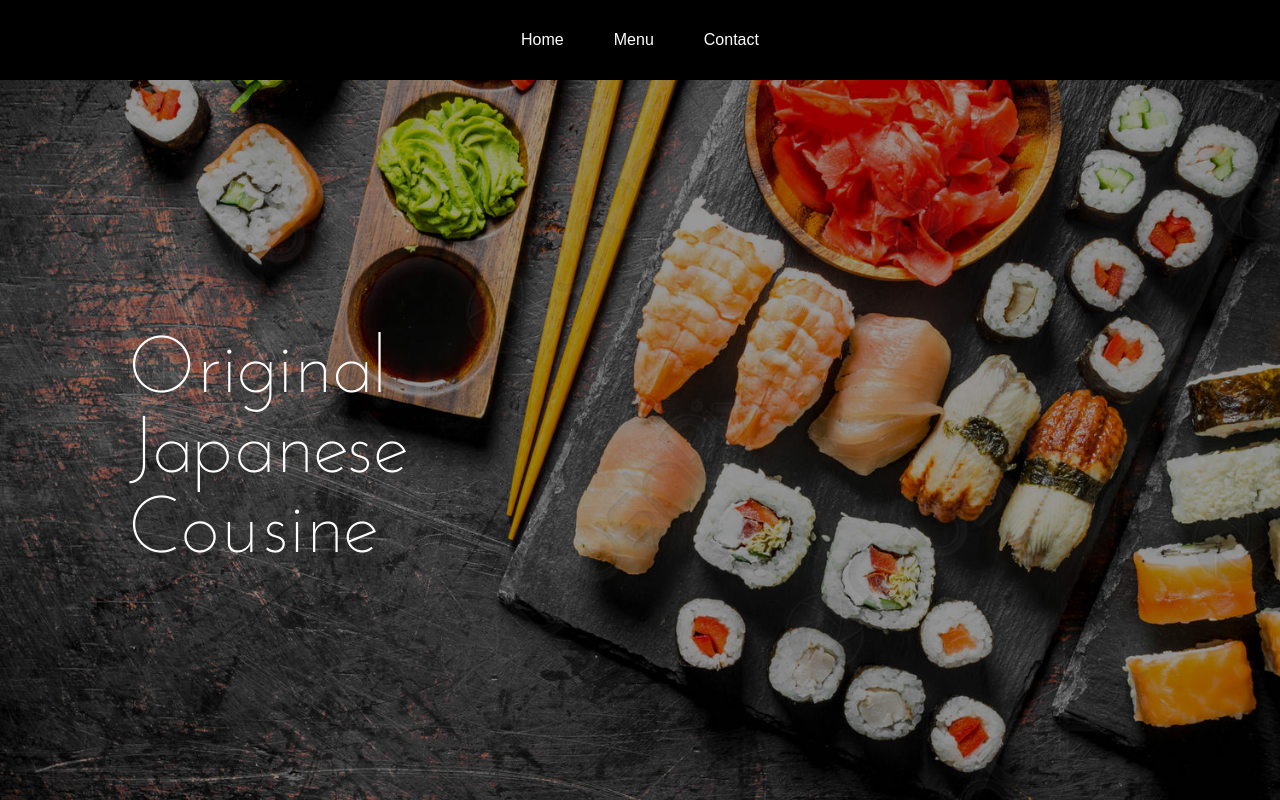
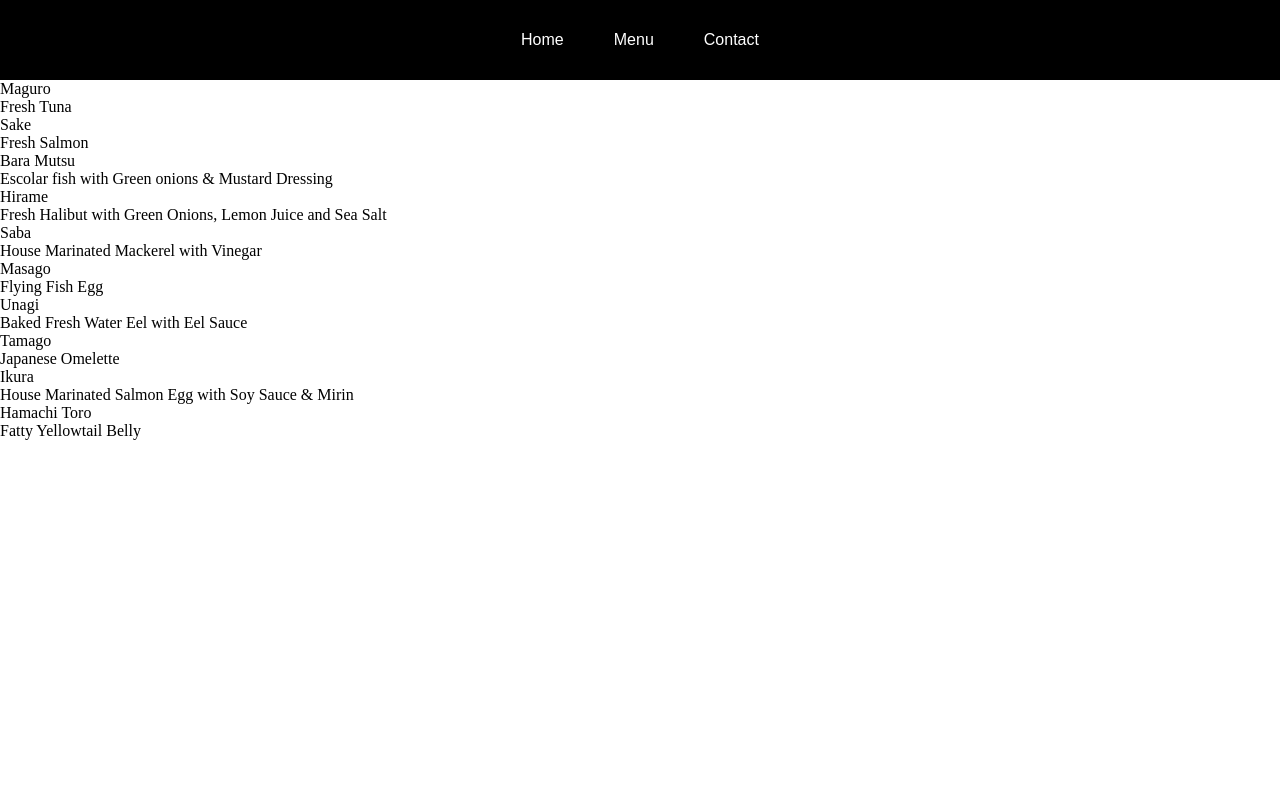
Before and after one commit to Mindshaked/restaurant-page, a website with bundled scripts: page dist/index.html in a window 1280 px wide. Both pictures are taken after a click on the element "Menu". Built offline with nearby package versions, Linux system fonts and the light colour scheme.

Commit message:
added menu elements, needs styling

```diff
--- a/src/contactpage.js
+++ b/src/contactpage.js
@@ -0,0 +1,26 @@
+const contactPage = function loadContactPage(){
+    const content = document.getElementById("content");
+
+    const landingImage = document.createElement("div");
+    landingImage.setAttribute("id", "landing-image")
+
+    const headline = document.createElement("div");
+    headline.setAttribute("id", "headline");
+
+    const headline1 = document.createElement("div");
+    headline1.innerHTML = "Original"
+    const headline2 = document.createElement("div");
+    headline2.innerHTML = "Japanese"
+    const headline3 = document.createElement("div");
+    headline3.innerHTML = "Cousine"
+
+    headline.appendChild(headline1);
+    headline.appendChild(headline2);
+    headline.appendChild(headline3);
+    content.appendChild(landingImage);
+    content.appendChild(headline);
+
+    console.log("the function works")
+}
+
+export {homePage};
--- a/src/index.js
+++ b/src/index.js
@@ -1,5 +1,16 @@
 console.log("hello, this is working!")
 
 import {homePage} from "./homepage.js";
+import { menuPage } from "./menupage.js";
 
-homePage();
+const homeButton = document.getElementById("home-button");
+homeButton.addEventListener("click", function(e) {
+    homePage();
+})
+
+
+
+const menuButton = document.getElementById("menu-button");
+menuButton.addEventListener("click", function(e) {
+    menuPage();
+});
--- a/src/menupage.js
+++ b/src/menupage.js
@@ -0,0 +1,120 @@
+const menuPage = function loadMenuPage(){
+    const content = document.getElementById("content");
+
+    const menuTitle = document.createElement("div");
+    menuTitle.setAttribute("id", "menu-title")
+
+    const menuMeals = document.createElement("div");
+    menuMeals.setAttribute("id", "menu-meals");
+
+    const mItem1 = document.createElement("div");
+    const mItem1Title = document.createElement("div");
+    mItem1Title.innerHTML = "Maguro"
+    const mItem1Desc = document.createElement("div");
+    mItem1Desc.innerHTML = "Fresh Tuna"
+    mItem1.classList.add("menu-item")
+
+    const mItem2 = document.createElement("div");
+    const mItem2Title = document.createElement("div");
+    mItem2Title.innerHTML = "Sake"
+    const mItem2Desc = document.createElement("div");
+    mItem2Desc.innerHTML = "Fresh Salmon"
+    mItem2.classList.add("menu-item")
+
+    const mItem3 = document.createElement("div");
+    const mItem3Title = document.createElement("div");
+    mItem3Title.innerHTML = "Bara Mutsu"
+    const mItem3Desc = document.createElement("div");
+    mItem3Desc.innerHTML = "Escolar fish with Green onions & Mustard Dressing"
+    mItem3.classList.add("menu-item")
+
+    const mItem4 = document.createElement("div");
+    const mItem4Title = document.createElement("div");
+    mItem4Title.innerHTML = "Hirame"
+    const mItem4Desc = document.createElement("div");
+    mItem4Desc.innerHTML = "Fresh Halibut with Green Onions, Lemon Juice and Sea Salt"
+    mItem4.classList.add("menu-item")
+
+    const mItem5 = document.createElement("div");
+    const mItem5Title = document.createElement("div");
+    mItem5Title.innerHTML = "Saba"
+    const mItem5Desc = document.createElement("div");
+    mItem5Desc.innerHTML = "House Marinated Mackerel with Vinegar"
+    mItem5.classList.add("menu-item")
+
+    const mItem6 = document.createElement("div");
+    const mItem6Title = document.createElement("div");
+    mItem6Title.innerHTML = "Masago"
+    const mItem6Desc = document.createElement("div");
+    mItem6Desc.innerHTML = "Flying Fish Egg"
+    mItem6.classList.add("menu-item")
+
+    const mItem7 = document.createElement("div");
+    const mItem7Title = document.createElement("div");
+    mItem7Title.innerHTML = "Unagi"
+    const mItem7Desc = document.createElement("div");
+    mItem7Desc.innerHTML = "Baked Fresh Water Eel with Eel Sauce"
+    mItem7.classList.add("menu-item")
+
+    const mItem8 = document.createElement("div");
+    const mItem8Title = document.createElement("div");
+    mItem8Title.innerHTML = "Tamago"
+    const mItem8Desc = document.createElement("div");
+    mItem8Desc.innerHTML = "Japanese Omelette"
+    mItem8.classList.add("menu-item")
+
+    const mItem9 = document.createElement("div");
+    const mItem9Title = document.createElement("div");
+    mItem9Title.innerHTML = "Ikura"
+    const mItem9Desc = document.createElement("div");
+    mItem9Desc.innerHTML = "House Marinated Salmon Egg with Soy Sauce & Mirin"
+    mItem9.classList.add("menu-item")
+
+    const mItem10 = document.createElement("div");
+    const mItem10Title = document.createElement("div");
+    mItem10Title.innerHTML = "Hamachi Toro"
+    const mItem10Desc = document.createElement("div");
+    mItem10Desc.innerHTML = "Fatty Yellowtail Belly"
+    mItem10.classList.add("menu-item")
+
+
+
+    menuMeals.appendChild(mItem1);
+    menuMeals.appendChild(mItem2);
+    menuMeals.appendChild(mItem3);
+    menuMeals.appendChild(mItem4);
+    menuMeals.appendChild(mItem5);
+    menuMeals.appendChild(mItem6);
+    menuMeals.appendChild(mItem7);
+    menuMeals.appendChild(mItem8);
+    menuMeals.appendChild(mItem9);
+    menuMeals.appendChild(mItem10);
+
+    mItem1.appendChild(mItem1Title);
+    mItem1.appendChild(mItem1Desc);
+    mItem2.appendChild(mItem2Title);
+    mItem2.appendChild(mItem2Desc);
+    mItem3.appendChild(mItem3Title);
+    mItem3.appendChild(mItem3Desc);
+    mItem4.appendChild(mItem4Title);
+    mItem4.appendChild(mItem4Desc);
+    mItem5.appendChild(mItem5Title);
+    mItem5.appendChild(mItem5Desc);
+    mItem6.appendChild(mItem6Title);
+    mItem6.appendChild(mItem6Desc);
+    mItem7.appendChild(mItem7Title);
+    mItem7.appendChild(mItem7Desc);
+    mItem8.appendChild(mItem8Title);
+    mItem8.appendChild(mItem8Desc);
+    mItem9.appendChild(mItem9Title);
+    mItem9.appendChild(mItem9Desc);
+    mItem10.appendChild(mItem10Title);
+    mItem10.appendChild(mItem10Desc);
+
+    content.appendChild(menuTitle);
+    content.appendChild(menuMeals);
+
+    console.log("the function works")
+}
+
+export {menuPage};
```
Also changed, not shown: dist/index.html, dist/main.js.
